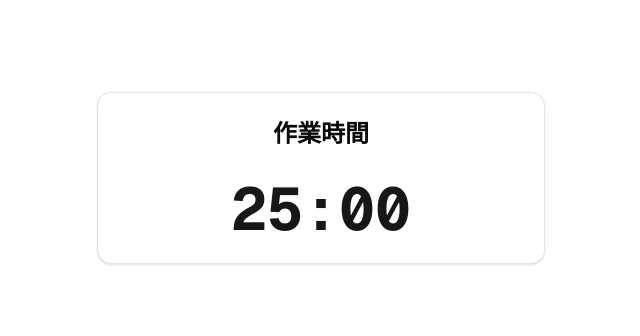
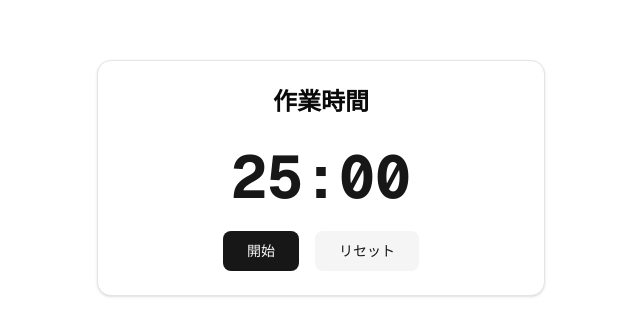
Before and after one commit to Ryo04k/pomodoro-timer, a Next.js app: page / in a window 1280 px wide. Shown: the part 222-558 px from the top of the page, without its empty margins (319-959 px from the left). Built offline with nearby package versions, Linux system fonts and the light colour scheme.

Commit message:
ボタンコンポーネントの作成

```diff
--- a/package.json
+++ b/package.json
@@ -9,6 +9,7 @@
     "lint": "next lint"
   },
   "dependencies": {
+    "@radix-ui/react-slot": "^1.2.3",
     "class-variance-authority": "^0.7.1",
     "clsx": "^2.1.1",
     "lucide-react": "^0.522.0",
--- /dev/null
+++ b/src/components/Controls.tsx
@@ -0,0 +1,14 @@
+import { Button } from "../components/ui/button";
+
+export default function Controls() {
+  return (
+    <div className="flex gap-4">
+      <Button variant="default" size="lg">
+        開始
+      </Button>
+      <Button variant="secondary" size="lg">
+        リセット
+      </Button>
+    </div>
+  );
+}
--- a/src/components/TimerApp.tsx
+++ b/src/components/TimerApp.tsx
@@ -1,6 +1,7 @@
 "use client";
 import { Card, CardContent, CardHeader, CardTitle } from "@/components/ui/card";
 import TimerDisplay from "./TimerDisplay";
+import Controls from "./Controls";
 
 export default function TimerApp() {
   return (
@@ -11,8 +12,9 @@
             作業時間
           </CardTitle>
         </CardHeader>
-        <CardContent className="flex justify-center">
+        <CardContent className="flex flex-col items-center gap-6">
           <TimerDisplay minutes={25} seconds={0} />
+          <Controls />
         </CardContent>
       </Card>
     </div>
--- /dev/null
+++ b/src/components/ui/button.tsx
@@ -0,0 +1,60 @@
+import * as React from "react"
+import { Slot } from "@radix-ui/react-slot"
+import { cva, type VariantProps } from "class-variance-authority"
+
+import { cn } from "@/lib/utils"
+
+const buttonVariants = cva(
+  "inline-flex items-center justify-center gap-2 whitespace-nowrap rounded-md text-sm font-medium transition-all disabled:pointer-events-none disabled:opacity-50 [&_svg]:pointer-events-none [&_svg:not([class*='size-'])]:size-4 shrink-0 [&_svg]:shrink-0 outline-none focus-visible:border-ring focus-visible:ring-ring/50 focus-visible:ring-[3px] aria-invalid:ring-destructive/20 dark:aria-invalid:ring-destructive/40 aria-invalid:border-destructive",
+  {
+    variants: {
+      variant: {
+        default: "bg-primary text-primary-foreground hover:bg-primary/90",
+        destructive:
+          "bg-destructive text-white hover:bg-destructive/90 focus-visible:ring-destructive/20 dark:focus-visible:ring-destructive/40 dark:bg-destructive/60",
+        outline:
+          "border bg-background shadow-xs hover:bg-accent hover:text-accent-foreground dark:bg-input/30 dark:border-input dark:hover:bg-input/50",
+        secondary:
+          "bg-secondary text-secondary-foreground hover:bg-secondary/80",
+        ghost:
+          "hover:bg-accent hover:text-accent-foreground dark:hover:bg-accent/50",
+        link: "text-primary underline-offset-4 hover:underline",
+      },
+      size: {
+        default: "h-9 px-4 py-2 has-[>svg]:px-3",
+        sm: "h-8 rounded-md gap-1.5 px-3 has-[>svg]:px-2.5",
+        lg: "h-10 rounded-md px-6 has-[>svg]:px-4",
+        icon: "size-9",
+        "icon-sm": "size-8",
+        "icon-lg": "size-10",
+      },
+    },
+    defaultVariants: {
+      variant: "default",
+      size: "default",
+    },
+  }
+)
+
+function Button({
+  className,
+  variant,
+  size,
+  asChild = false,
+  ...props
+}: React.ComponentProps<"button"> &
+  VariantProps<typeof buttonVariants> & {
+    asChild?: boolean
+  }) {
+  const Comp = asChild ? Slot : "button"
+
+  return (
+    <Comp
+      data-slot="button"
+      className={cn(buttonVariants({ variant, size, className }))}
+      {...props}
+    />
+  )
+}
+
+export { Button, buttonVariants }
```
Also changed, not shown: 1 other file (tests, documents, lock files or other folders).
